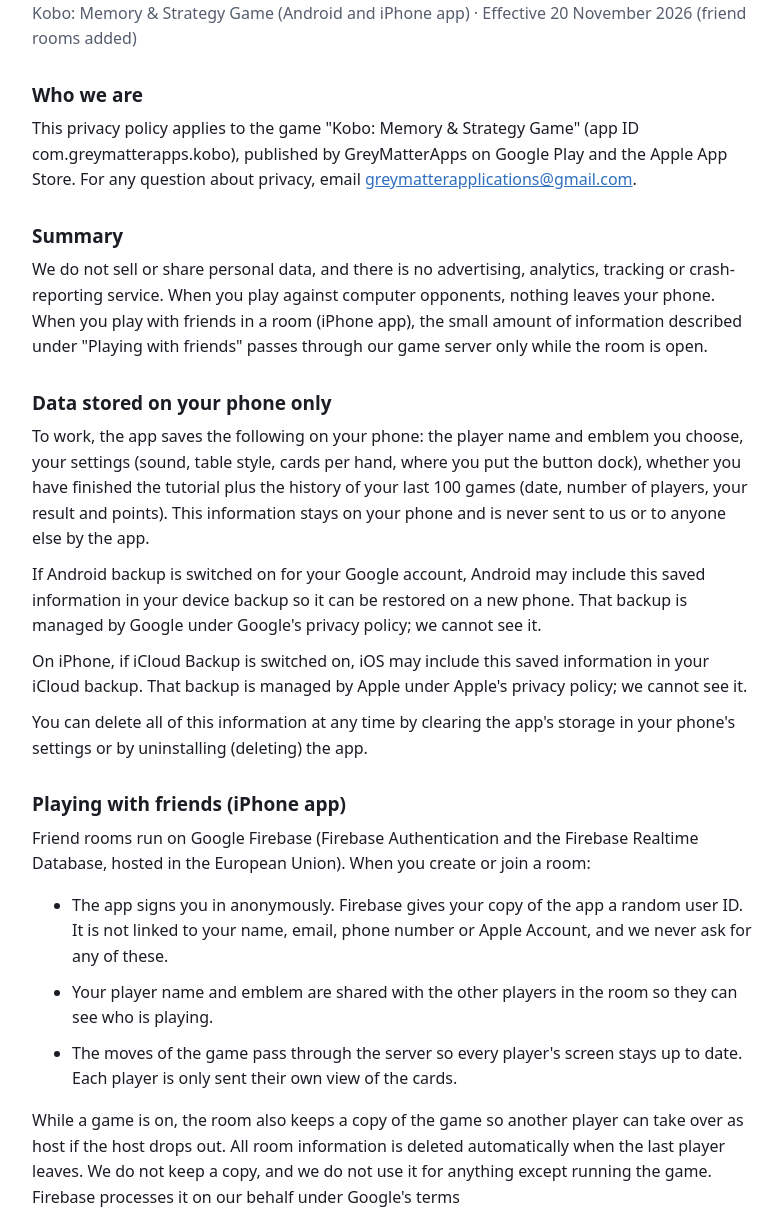
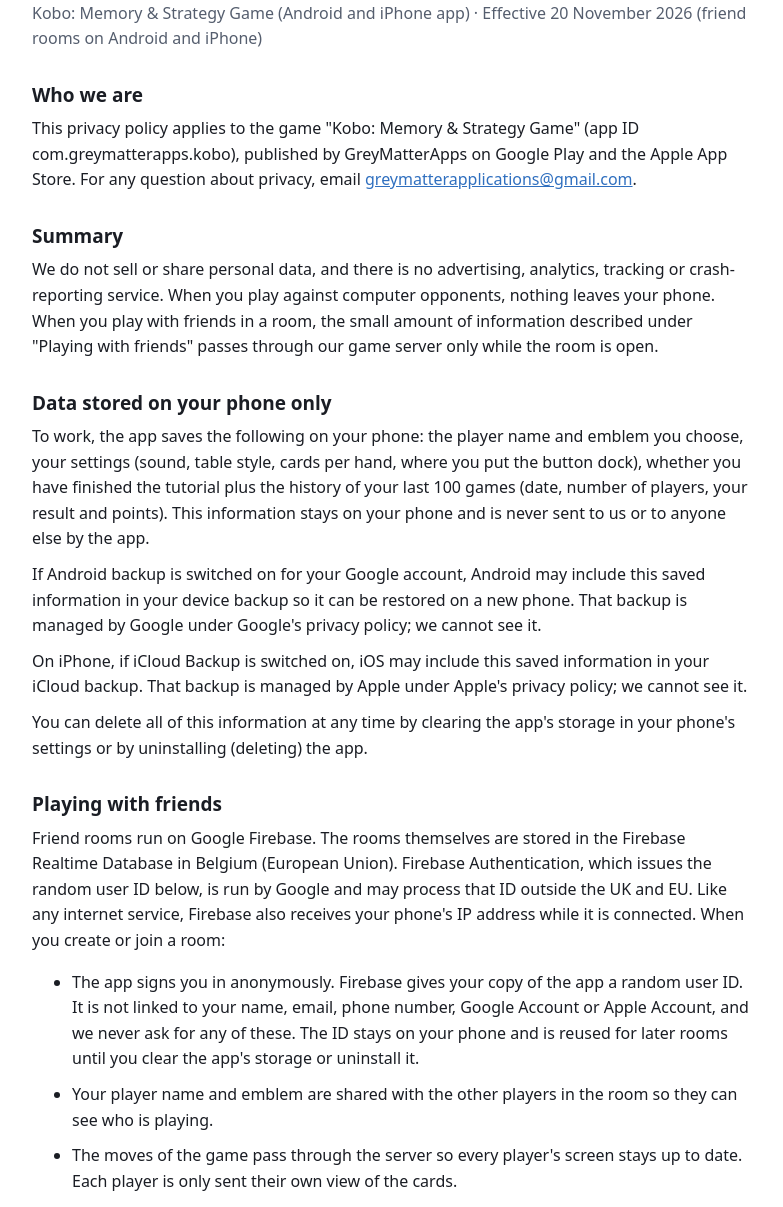
Before and after one commit to incarnalme/kobo-privacy, a plain HTML site: page index.html in a window 1280 px wide. Shown: the part 69-1276 px from the top of the page, without its empty margins (248-1031 px from the left). Drawn offline with Linux system fonts and the light colour scheme.

Commit message:
Privacy policy: friend rooms on Android too; clearer on where data goes and when rooms are deleted
Co-Authored-By: Claude Opus 5.5 <noreply@anthropic.com>
Claude-Session: https://claude.ai/code/session_01463TrKSeGySVHHqK9muEch

```diff
--- a/index.html
+++ b/index.html
@@ -16,13 +16,13 @@ p,li{margin:0 0 10px}.muted{color:var(--muted)}a{color:var(--brand)}
 <body>
 <main>
 <h1>Privacy policy</h1>
-<p class="muted">Kobo: Memory &amp; Strategy Game (Android and iPhone app) · Effective 20 November 2026 (friend rooms added)</p>
+<p class="muted">Kobo: Memory &amp; Strategy Game (Android and iPhone app) · Effective 20 November 2026 (friend rooms on Android and iPhone)</p>
 
 <h2>Who we are</h2>
 <p>This privacy policy applies to the game "Kobo: Memory &amp; Strategy Game" (app ID com.greymatterapps.kobo), published by GreyMatterApps on Google Play and the Apple App Store. For any question about privacy, email <a href="mailto:greymatterapplications@gmail.com">greymatterapplications@gmail.com</a>.</p>
 
 <h2>Summary</h2>
-<p>We do not sell or share personal data, and there is no advertising, analytics, tracking or crash-reporting service. When you play against computer opponents, nothing leaves your phone. When you play with friends in a room (iPhone app), the small amount of information described under "Playing with friends" passes through our game server only while the room is open.</p>
+<p>We do not sell or share personal data, and there is no advertising, analytics, tracking or crash-reporting service. When you play against computer opponents, nothing leaves your phone. When you play with friends in a room, the small amount of information described under "Playing with friends" passes through our game server only while the room is open.</p>
 
 <h2>Data stored on your phone only</h2>
 <p>To work, the app saves the following on your phone: the player name and emblem you choose, your settings (sound, table style, cards per hand, where you put the button dock), whether you have finished the tutorial plus the history of your last 100 games (date, number of players, your result and points). This information stays on your phone and is never sent to us or to anyone else by the app.</p>
@@ -30,14 +30,14 @@ p,li{margin:0 0 10px}.muted{color:var(--muted)}a{color:var(--brand)}
 <p>On iPhone, if iCloud Backup is switched on, iOS may include this saved information in your iCloud backup. That backup is managed by Apple under Apple's privacy policy; we cannot see it.</p>
 <p>You can delete all of this information at any time by clearing the app's storage in your phone's settings or by uninstalling (deleting) the app.</p>
 
-<h2>Playing with friends (iPhone app)</h2>
-<p>Friend rooms run on Google Firebase (Firebase Authentication and the Firebase Realtime Database, hosted in the European Union). When you create or join a room:</p>
+<h2>Playing with friends</h2>
+<p>Friend rooms run on Google Firebase. The rooms themselves are stored in the Firebase Realtime Database in Belgium (European Union). Firebase Authentication, which issues the random user ID below, is run by Google and may process that ID outside the UK and EU. Like any internet service, Firebase also receives your phone's IP address while it is connected. When you create or join a room:</p>
 <ul>
-<li>The app signs you in anonymously. Firebase gives your copy of the app a random user ID. It is not linked to your name, email, phone number or Apple Account, and we never ask for any of these.</li>
+<li>The app signs you in anonymously. Firebase gives your copy of the app a random user ID. It is not linked to your name, email, phone number, Google Account or Apple Account, and we never ask for any of these. The ID stays on your phone and is reused for later rooms until you clear the app's storage or uninstall it.</li>
 <li>Your player name and emblem are shared with the other players in the room so they can see who is playing.</li>
 <li>The moves of the game pass through the server so every player's screen stays up to date. Each player is only sent their own view of the cards.</li>
 </ul>
-<p>While a game is on, the room also keeps a copy of the game so another player can take over as host if the host drops out. All room information is deleted automatically when the last player leaves. We do not keep a copy, and we do not use it for anything except running the game. Firebase processes it on our behalf under Google's terms (<a href="https://firebase.google.com/support/privacy">firebase.google.com/support/privacy</a>). There is no chat in the app.</p>
+<p>While a game is on, the room also keeps a copy of the game so another player can take over as host if the host drops out. Room information is deleted when the last player leaves the room. If a room is closed without anyone leaving it (for example, if every phone loses its connection at once), its information can stay on the server until we delete it; you can ask us to delete it at any time by emailing us with the room code. We do not keep a copy, and we do not use it for anything except running the game. Firebase processes it on our behalf under Google's terms (<a href="https://firebase.google.com/support/privacy">firebase.google.com/support/privacy</a>). There is no chat in the app.</p>
 
 <h2>Permissions</h2>
 <p>The app does not ask for access to your camera, microphone, contacts, location, photos or files.</p>
@@ -46,7 +46,7 @@ p,li{margin:0 0 10px}.muted{color:var(--muted)}a{color:var(--brand)}
 <p>The app is not designed for children under 13 and does not knowingly collect any information from anyone.</p>
 
 <h2>Future features</h2>
-<p>We plan to add online play on Android, player accounts, usernames, a friends list and profile photos. Before any of these features is released, this policy will be updated to explain exactly what is collected, why, where it is stored and how you can delete it.</p>
+<p>We plan to add player accounts, usernames, a friends list and profile photos. Before any of these features is released, this policy will be updated to explain exactly what is collected, why, where it is stored and how you can delete it.</p>
 
 <h2>Changes to this policy</h2>
 <p>If this policy changes, the new version will be published at this address with a new effective date.</p>
```
